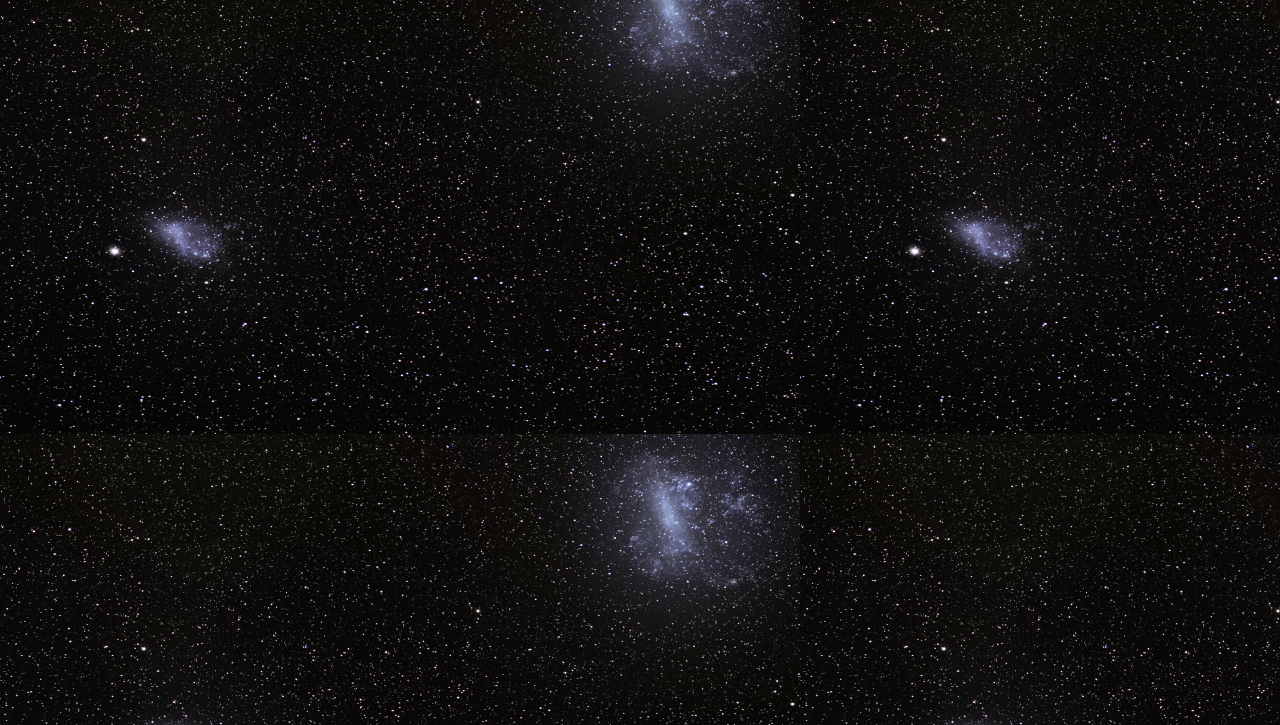
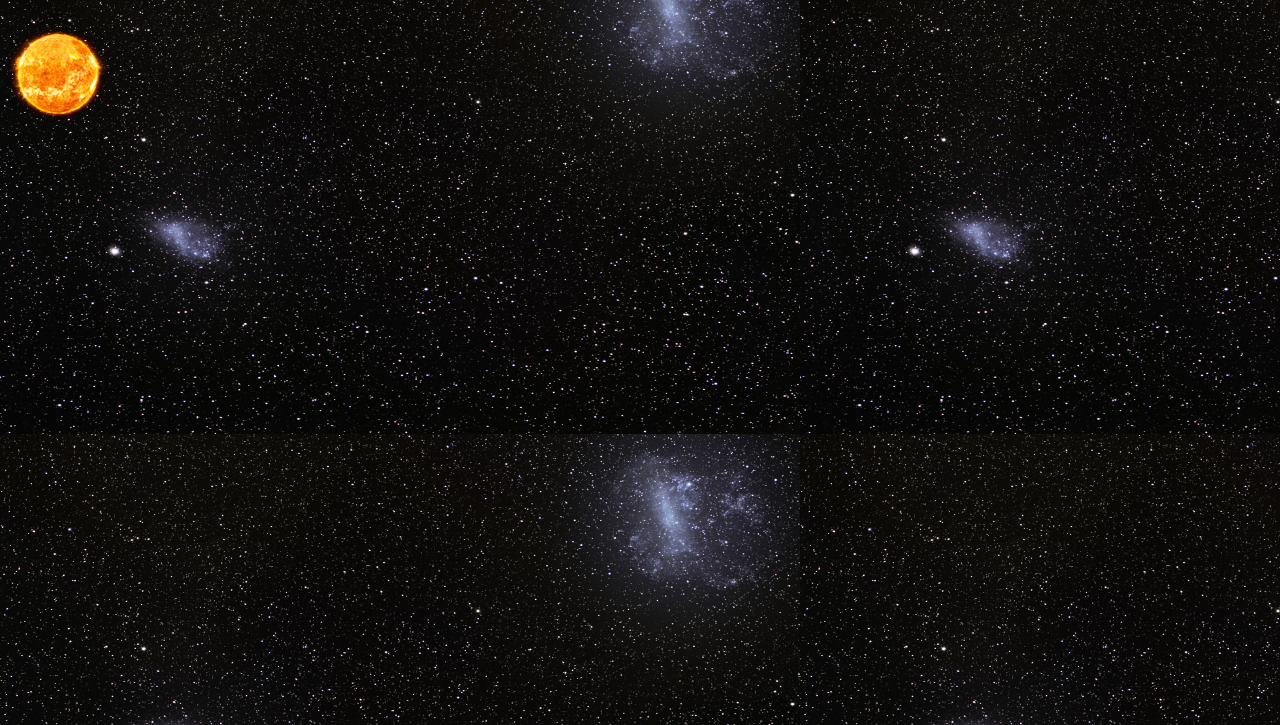
Before and after one commit to tristen513-ITvarsity/Module-4-Assessment-1, a plain HTML site: page index.html in a window 1280 px wide. Shown: the part 75-800 px from the top of the page. Drawn offline with Linux system fonts and the light colour scheme.

Commit message:
Add sun image to solar system page

```diff
--- a/index.html
+++ b/index.html
@@ -7,6 +7,7 @@
           <body>
           <div id="container">
           <h1>Solar system</h1>
+          <img src="images/sun.png" id="sun"/>
           </div>
           </body>
 </html>
```
